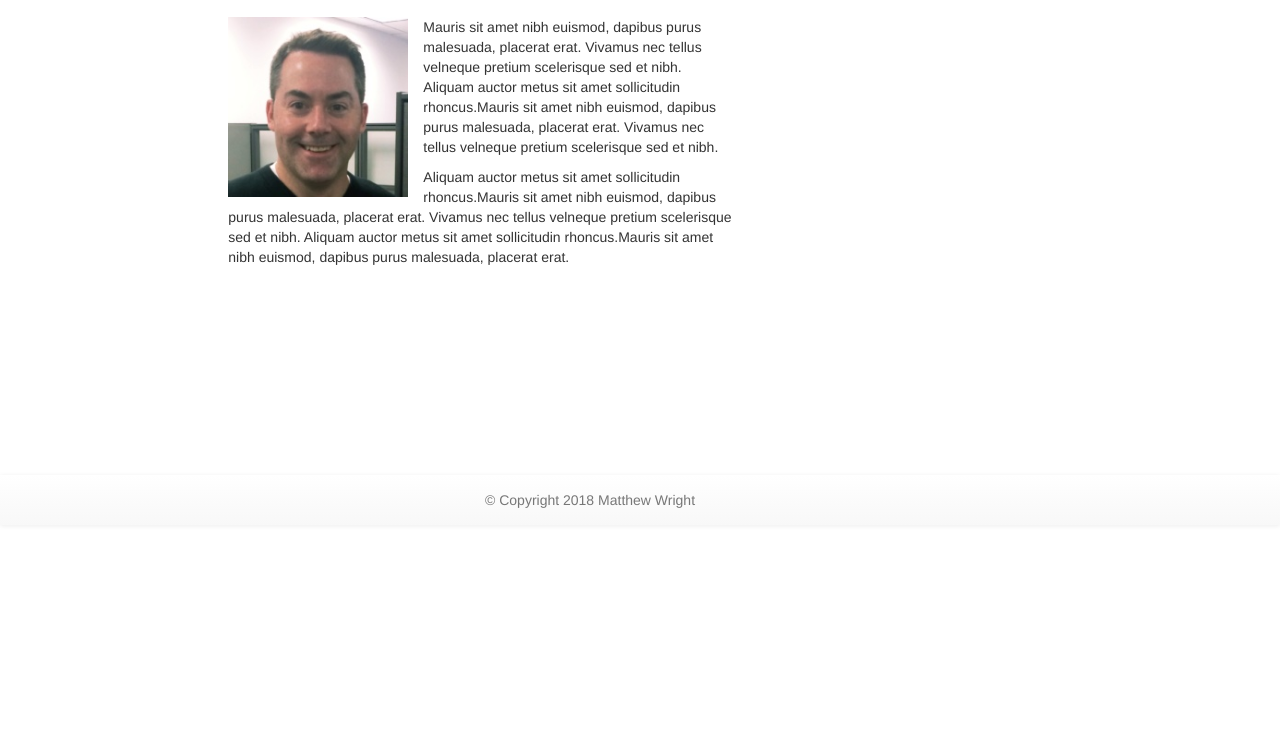
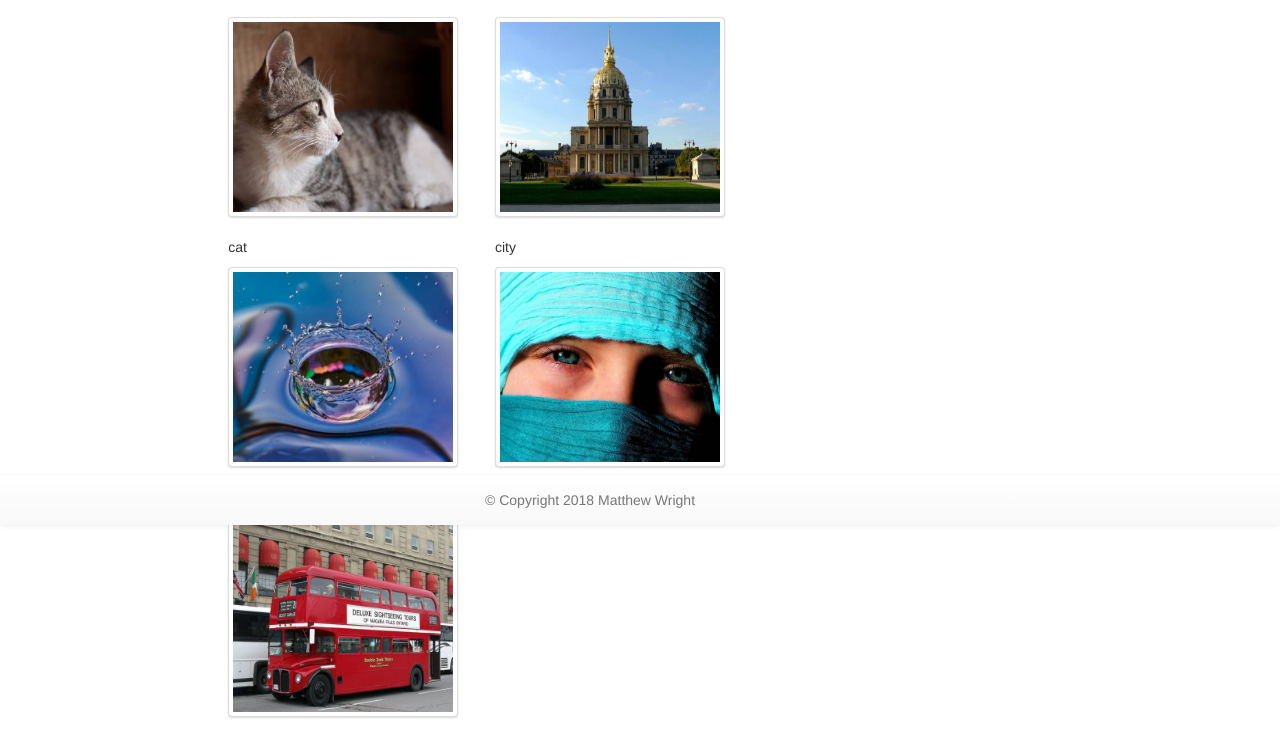
Before and after one commit to Mjohnwright/Bootstrap-Portfolio, a plain HTML site: page Portfolio.html in a window 1280 px wide. Shown: the part 275-1017 px from the top of the page. Before the commit the page ends 800 px from the top, so only its background shows below. Drawn offline with nearby package versions, Linux system fonts and the light colour scheme.

Commit message:
created the portfolio and contat html pages

```diff
--- a/Assets/CSS/style.css
+++ b/Assets/CSS/style.css
@@ -9,6 +9,11 @@
 #selfie{
     width: 195px;
     height: 210x;
+}
+
+.thumbnail{
+    width: 230px;
+    height: 200px;
 }
 
 /* Makes the font on ABOUT ME and CONNECT WITH ME LARGER */
@@ -27,7 +32,9 @@ img{
     text-indent: 400px;
 }
 
-
+p{
+    bottom: 20px;
+}
 
 
 @media screen and (max-width: 768px) {
--- a/Portfolio.html
+++ b/Portfolio.html
@@ -1,7 +1,7 @@
 <!-- -- Bootstrap -->
 <!DOCTYPE html>
 <html lang="en-us">
-    <title> Bootstrap </title>
+    <title> Bootstrap Portfolio</title>
 
     <head>
         <meta charset="UTF-8">
@@ -58,7 +58,7 @@
             <div class="row">
                 <br>
                 <div class="col-md-6 col-md-offset-2">
-                    <div class="panel-heading"> About Me </div>
+                    <div class="panel-heading"> Portfolio </div>
                 </div>
                 <div class="col-md-2">
                     <div class="panel panel-default">
@@ -79,24 +79,59 @@
             <div class="row">
                 <div class="imagetextcontainer">
                     <div class="col-md-5 col-md-offset-2">
-                        <div id="image">
-                            <p>
-                                <img src="assets/images/self1.png" id = "selfie" alt="Portrait" > Mauris sit amet nibh euismod, dapibus purus malesuada, placerat erat.
-                                Vivamus nec tellus velneque pretium scelerisque sed et nibh. Aliquam
-                                auctor metus sit amet sollicitudin rhoncus.Mauris sit amet nibh euismod,
-                                dapibus purus malesuada, placerat erat. Vivamus nec tellus velneque pretium
-                                scelerisque sed et nibh.
-                            </p>
-                            <p> Aliquam auctor metus sit amet sollicitudin rhoncus.Mauris sit amet nibh euismod,
-                                dapibus purus malesuada, placerat erat. Vivamus nec tellus velneque pretium
-                                scelerisque sed et nibh. Aliquam auctor metus sit amet sollicitudin rhoncus.Mauris
-                                sit amet nibh euismod, dapibus purus malesuada, placerat erat.
-                            </p>
+                        <div class="row">
+                            <div class="col-md-6">
+                                <p>
+                                    <img src="assets/images/cat.png" class="thumbnail" alt="cat">
+                                    <a href="assets/images/cat.png" class="thumbnail">
+                                    </a>cat</p>
+                            </div>
+
+                            <div class="col-md-6">
+                                <p>
+                                    <img src="assets/images/city.png" class="thumbnail" alt="city">
+                                    <a href="assets/images/city.png" class="thumbnail">
+                                    </a>city</p>
+                            </div>
                         </div>
+
+                        <div class="row">
+                            <div class="col-md-6">
+                                <p>
+                                    <img src="assets/images/nature.png" class="thumbnail" alt="nature">
+                                    <a href="assets/images/nature.png" class="thumbnail">
+                                    </a>nature</p>
+                            </div>
+
+                            <div class="col-md-6">
+                                <p>
+                                    <img src="assets/images/people.png" class="thumbnail" alt="people">
+                                    <a href="assets/images/people.png" class="thumbnail">
+                                    </a>people</p>
+                            </div>
+                        </div>
+
+                        <div class="row">
+                            <div class="col-md-6">
+                                <p>
+                                    <img src="assets/images/transport.png" class="thumbnail" alt="transport">
+                                    <a href="assets/images/transport" class="thumbnail">
+                                    </a>transport</p>
+                            </div>
+                            <!-- <div class="col-md-6">
+                                        <img src="assets/images/city.png" class="thumbnail" alt="city">
+                                        <a href="assets/images/city.png" class="thumbnail">
+                                        </a>
+                                    </div> -->
+                        </div>
+                        <br>
+
                     </div>
+
                 </div>
             </div>
         </div>
+
 
         <div class="footernavbar navbar-default navbar-fixed-bottom">
             <div class="container">
```
Also changed, not shown: Contact.html (+22 -15 lines), Index.html (+1 -1 lines).
